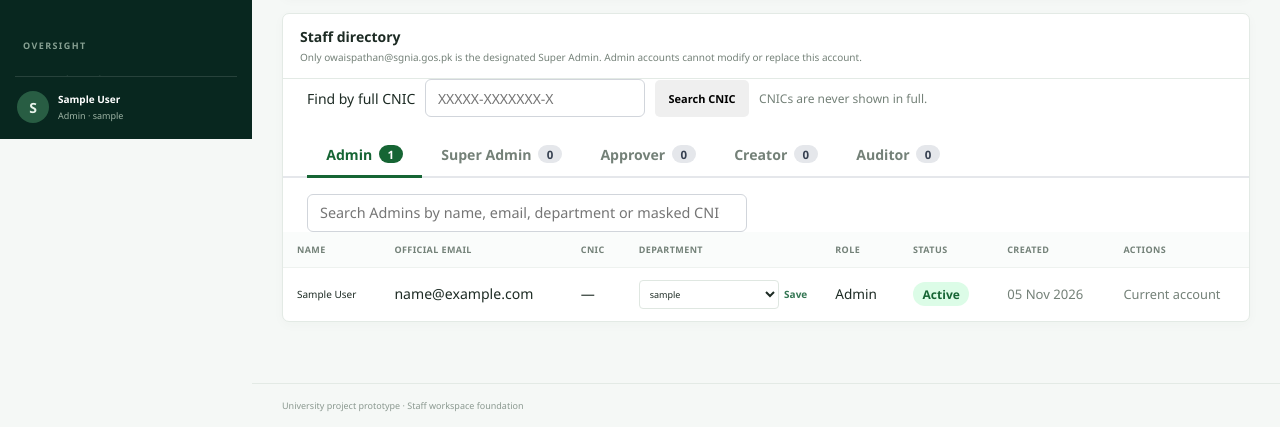
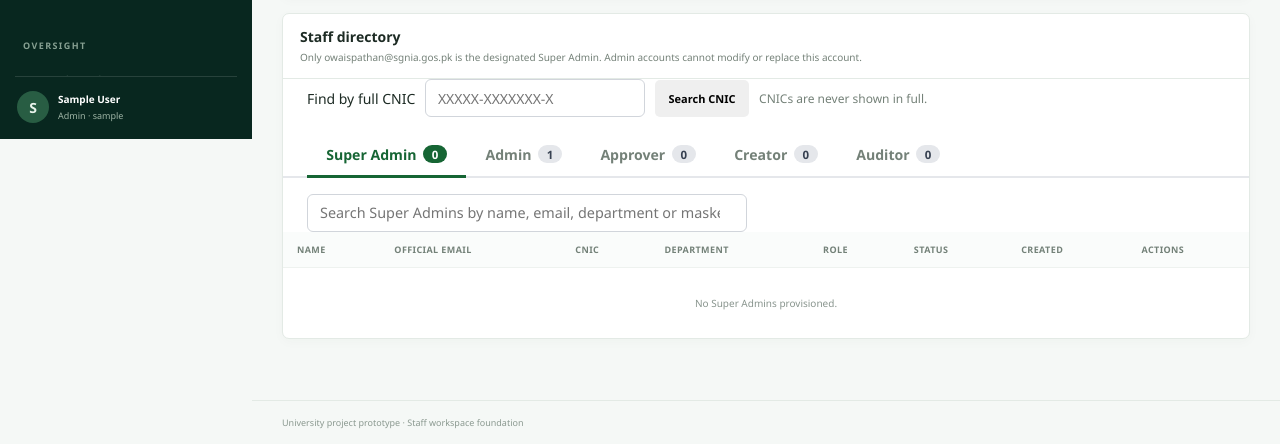
Before and after one commit to basitpathan45/sgnia-portal, a Flask app: page /users in a window 1280 px wide. Shown: the part 661-1105 px from the top of the page. Before the commit the page ends 1073 px from the top, so only its background shows below. Run offline with Flask 3, Linux system fonts and the light colour scheme; the visitor is signed in with stand-in values (Sample User, id 1); data comes from the database, SQL or seed files in the repository; data that the repository does not hold is empty; some libraries are stand-ins or nearby versions.

Commit message:
Show Super Admin first in staff directory
Co-authored-by: Copilot <223556219+Copilot@users.noreply.github.com>

```diff
--- a/staff_portal/app/templates/users.html
+++ b/staff_portal/app/templates/users.html
@@ -59,8 +59,8 @@
 
 {# ─── Staff Directory with Role Tabs ─────────────────────────────────────── #}
 {% set roles_config = [
+  ('super_admin', 'Super Admin',  '#166534', '#dcfce7'),
   ('admin',        'Admin',        '#166534', '#dcfce7'),
-  ('super_admin', 'Super Admin',  '#166534', '#dcfce7'),
   ('approver',    'Approver',     '#1e40af', '#dbeafe'),
   ('creator',     'Creator',      '#92400e', '#fef3c7'),
   ('auditor',     'Auditor',      '#6b21a8', '#f3e8ff'),
@@ -278,7 +278,7 @@
 
 <script>
 /* ---- Role tab keys ---- */
-const ROLE_KEYS = ['admin', 'super_admin', 'approver', 'creator', 'auditor'];
+const ROLE_KEYS = ['super_admin', 'admin', 'approver', 'creator', 'auditor'];
 const ROLE_COLORS = {
   admin:       '#166534',
   super_admin: '#166534',
```
